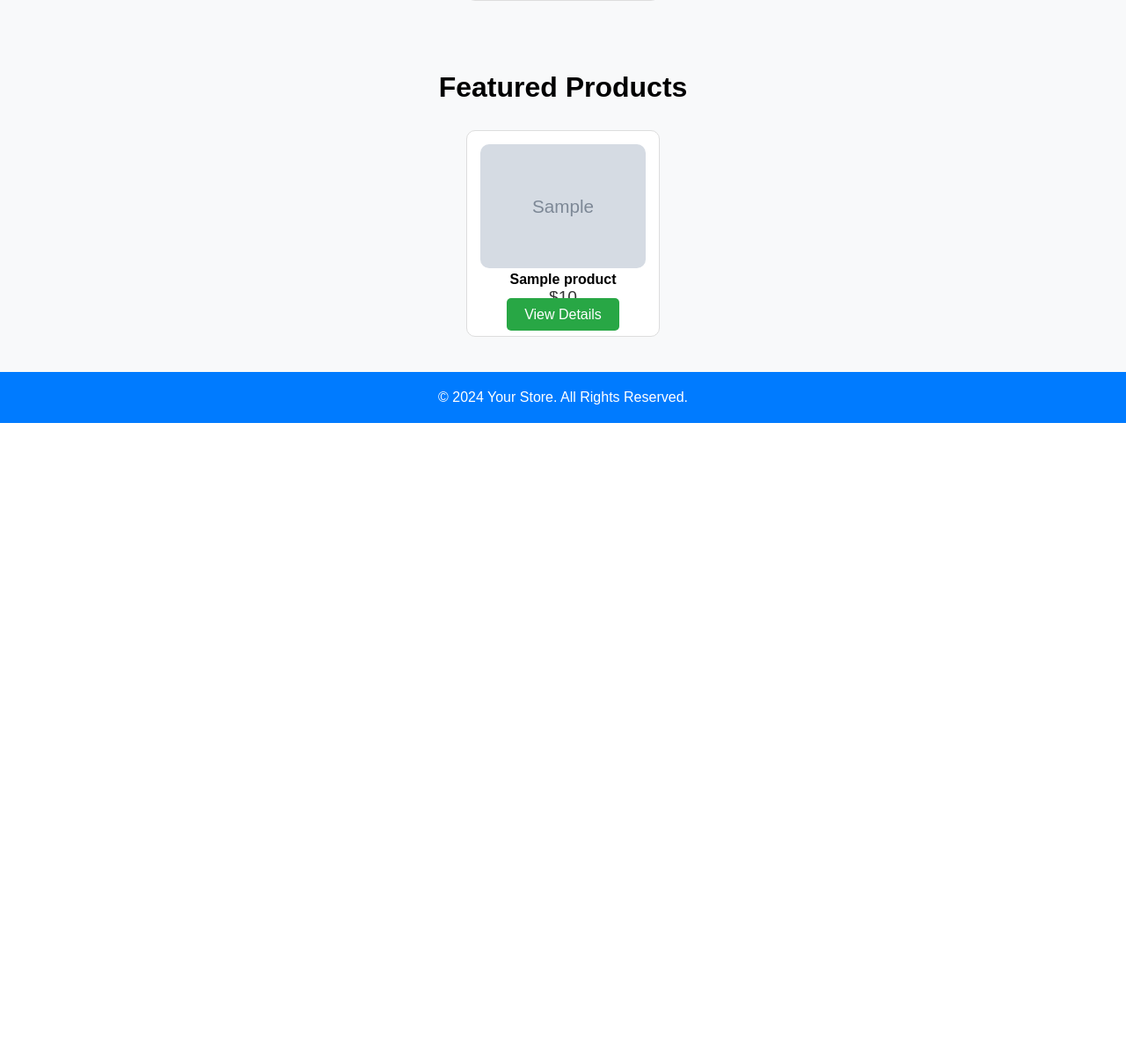
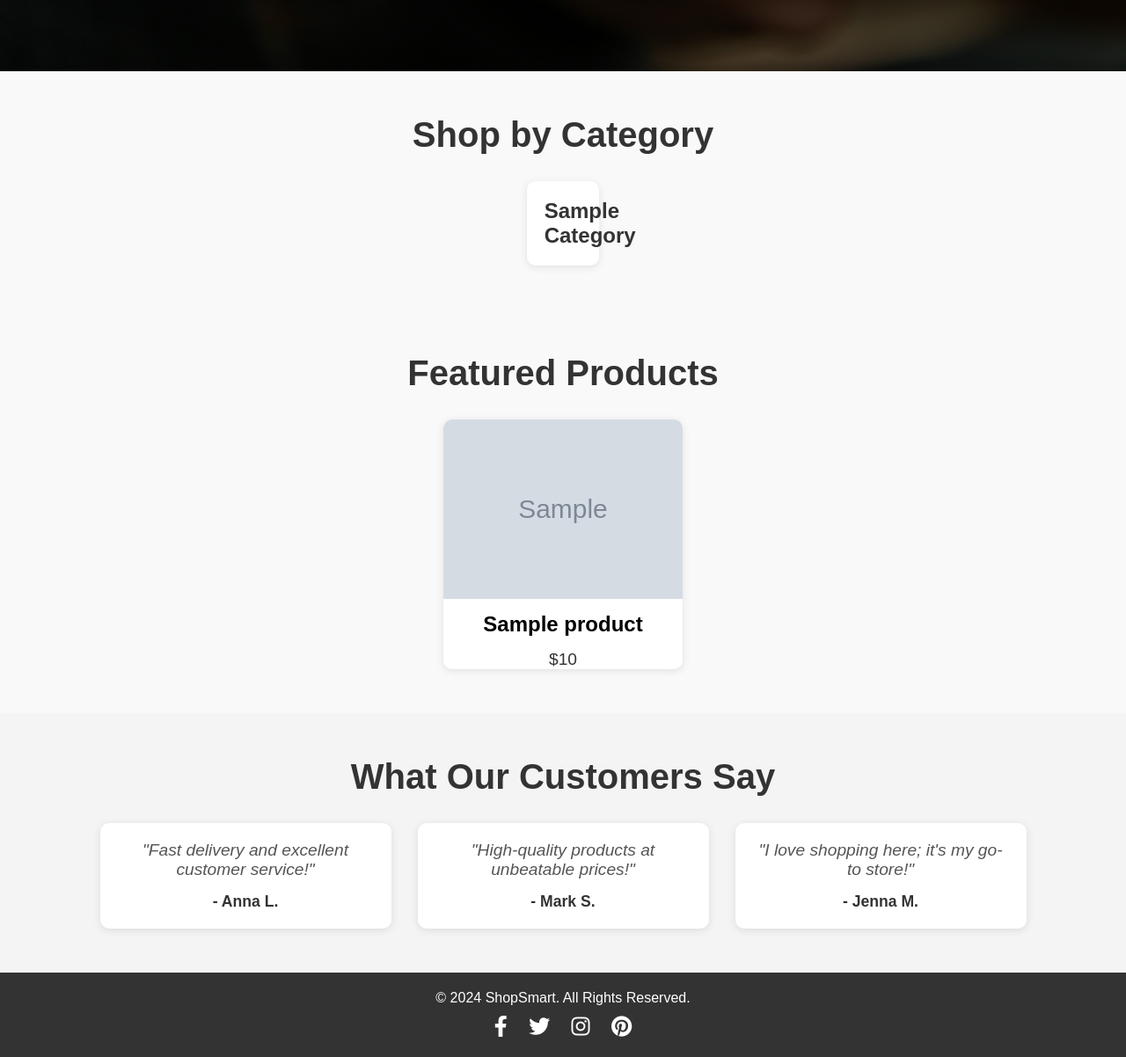
Before and after one commit to santoshvandari/E-Commerce, a Django app: page /store in a window 1280 px wide. Shown: the part 804-2006 px from the top of the page at 88% size. Before the commit the page ends 1285 px from the top, so only its background shows below. Run offline with Django 5.2, Linux system fonts and the light colour scheme; tables that the repository leaves empty hold one stand-in row (values such as "Sample post"); grey boxes marked "Sample" are stand-in pictures.

```diff
--- a/Templates/index.html
+++ b/Templates/index.html
@@ -1,21 +1,21 @@
-{% load static %}
 <!DOCTYPE html>
 <html lang="en">
 <head>
     <meta charset="UTF-8">
     <meta name="viewport" content="width=device-width, initial-scale=1.0">
-    <title>Welcome to Your Store</title>
+    <title>ShopSmart - Your Modern E-Commerce Store</title>
+    {% load static %}
     <link rel="stylesheet" href="{% static 'css/style.css' %}">
     <link rel="stylesheet" href="https://cdnjs.cloudflare.com/ajax/libs/font-awesome/6.0.0-beta3/css/all.min.css">
 </head>
 <body>
     <header>
-        <div class="container">
-            <h1>Your Store</h1>
+        <div class="nav-container">
+            <h1 class="logo">ShopSmart</h1>
             <nav>
                 <ul>
                     <li><a href="{% url 'homepage' %}">Home</a></li>
-                    <li><a href="{% url 'store' %}">Store</a></li>
+                    <li><a href="{% url 'store' %}">Shop</a></li>
                     <li><a href="{% url 'cart' %}">Cart</a></li>
                     <li><a href="{% url 'login' %}">Login</a></li>
                     <li><a href="{% url 'signup' %}">Sign Up</a></li>
@@ -25,27 +25,30 @@
     </header>
 
     <main>
-        <section class="hero">
-            <div class="hero-content">
-                <h2>Welcome to Your One-Stop Shop!</h2>
-                <p>Discover amazing products tailored just for you.</p>
-                <a href="{% url 'store' %}" class="btn">Shop Now</a>
+        <section class="hero" style="background-image: url('{% static 'img/hero-background.jpg' %}');">
+            <div class="hero-overlay">
+                <div class="hero-content">
+                    <h1>Discover the Best Products</h1>
+                    <p>Shop now for exclusive deals and new arrivals!</p>
+                    <a href="{% url 'store' %}" class="btn btn-primary">Shop Now</a>
+                </div>
             </div>
         </section>
 
         <section class="categories">
-            <div class="container">
+            <div class="category-container">
                 <h3>Shop by Category</h3>
                 <div class="category-grid">
                     {% for category in categories %}
                     <div class="category">
-                        <a href="?category={{ category.id }}">
-                            <div class="category-image">
-                                <img src="{% static 'images/category-placeholder.jpg' %}" alt="{{ category.name }}">
+                        <a href="?category={{ category.id }}" class="category-link">
+                            <div class="category-card">
+                                <h4 class="category-name">{{ category.name | title }}</h4>
                             </div>
-                            <h4>{{ category.name }}</h4>
                         </a>
                     </div>
+                    {% empty %}
+                    <p>No categories available.</p>
                     {% endfor %}
                 </div>
             </div>
@@ -59,23 +62,53 @@
                     <div class="product">
                         <div class="product-image">
                             <img src="{{ product.image.url }}" alt="{{ product.name }}">
+                            <div class="overlay">
+                                <a href="{% url 'store' %}?product_id={{ product.id }}" class="btn">View Details</a>
+                            </div>
                         </div>
-                        <h4>{{ product.name }}</h4>
+                        <h4 class="product-name">{{ product.name }}</h4>
                         <p class="price">${{ product.price }}</p>
-                        <a href="{% url 'store' %}?product_id={{ product.id }}" class="btn">View Details</a>
                     </div>
+                    {% empty %}
+                    <p>No featured products available.</p>
                     {% endfor %}
                 </div>
             </div>
         </section>
+
+        <section class="testimonials">
+            <div class="container">
+                <h3>What Our Customers Say</h3>
+                <div class="testimonial-grid">
+                    <div class="testimonial">
+                        <p>"Fast delivery and excellent customer service!"</p>
+                        <h5>- Anna L.</h5>
+                    </div>
+                    <div class="testimonial">
+                        <p>"High-quality products at unbeatable prices!"</p>
+                        <h5>- Mark S.</h5>
+                    </div>
+                    <div class="testimonial">
+                        <p>"I love shopping here; it's my go-to store!"</p>
+                        <h5>- Jenna M.</h5>
+                    </div>
+                </div>
+            </div>
+        </section>
+
     </main>
 
     <footer>
         <div class="container">
-            <p>&copy; 2024 Your Store. All Rights Reserved.</p>
+            <p>&copy; 2024 ShopSmart. All Rights Reserved.</p>
+            <div class="social-media">
+                <a href="#" aria-label="Facebook"><i class="fab fa-facebook-f"></i></a>
+                <a href="#" aria-label="Twitter"><i class="fab fa-twitter"></i></a>
+                <a href="#" aria-label="Instagram"><i class="fab fa-instagram"></i></a>
+                <a href="#" aria-label="Pinterest"><i class="fab fa-pinterest"></i></a>
+            </div>
         </div>
     </footer>
 
-    <script src="{% static 'js/script.js' %}"></script>
 </body>
 </html>
--- a/static/css/style.css
+++ b/static/css/style.css
@@ -6,24 +6,31 @@
 
 body {
     font-family: 'Arial', sans-serif;
-    background-color: #f8f9fa;
+    background-color: #f9f9f9;
 }
 
-.container {
-    width: 80%;
+/* NAVBAR sSTART FROM HERE  */
+.nav-container {
+    width: 90%;
+    max-width: 1200px;
     margin: auto;
+    display: flex;
+    align-items: center;
+    justify-content: space-between;
 }
 
 header {
-    background: #007bff;
+    background: #333;
     color: white;
     padding: 15px 0;
     text-align: center;
+    position: relative;
 }
 
-header h1 {
+.logo {
+    font-size: 2.5rem;
+    font-weight: bold;
     margin-bottom: 10px;
-    font-size: 2.5rem;
 }
 
 nav ul {
@@ -32,7 +39,7 @@ nav ul {
 
 nav ul li {
     display: inline;
-    margin: 0 20px;
+    margin: 0 15px;
 }
 
 nav ul li a {
@@ -40,92 +47,307 @@ nav ul li a {
     text-decoration: none;
     font-weight: bold;
 }
+/* NavBar Secton End Here */
 
+/* Hero Section Start Here */
 .hero {
-    background: url("{% static 'images/hero-background.jpg' %}") no-repeat center center/cover;
-    height: 400px;
-    color: white;
+    position: relative;
+    height: 100vh;
+    background-size: cover;
+    background-position: center;
+    color: #fff;
     display: flex;
     align-items: center;
     justify-content: center;
     text-align: center;
 }
 
-.hero-content {
+.hero-overlay {
+    position: absolute;
+    top: 0;
+    left: 0;
+    right: 0;
+    bottom: 0;
     background: rgba(0, 0, 0, 0.5);
-    padding: 20px;
-    border-radius: 10px;
+    display: flex;
+    align-items: center;
+    justify-content: center;
 }
 
-.hero h2 {
-    font-size: 2.5rem;
-    margin-bottom: 10px;
+.hero-content {
+    z-index: 1;
+}
+
+.hero h1 {
+    font-size: 3.5rem;
+    margin-bottom: 20px;
 }
 
 .hero p {
-    font-size: 1.2rem;
-    margin-bottom: 20px;
+    font-size: 1.5rem;
+    margin-bottom: 30px;
 }
 
 .btn {
-    background: #28a745;
-    color: white;
     padding: 10px 20px;
+    font-size: 1.2rem;
+    color: #fff;
+    background-color: #ff5722;
+    border: none;
+    border-radius: 5px;
     text-decoration: none;
-    border-radius: 5px;
-    transition: background 0.3s;
+    transition: background-color 0.3s;
 }
 
 .btn:hover {
-    background: #218838;
+    background-color: #e64a19;
+}
+/* Hero Section End Here */
+
+
+/* Catetory Section STart here  */
+.categories {
+    padding: 50px 0;
+    background-color: #f9f9f9;
+    display: flex;
+    justify-content: center;
+    align-items: center;
 }
 
-.categories, .featured-products {
-    padding: 40px 0;
+.category-container {
+    max-width: 1200px;
+    padding: 0 15px;
 }
 
-h3 {
+.categories h3 {
     text-align: center;
+    font-size: 2.5rem;
     margin-bottom: 30px;
-    font-size: 2rem;
+    color: #333;
 }
 
-.category-grid, .product-grid {
+.category-grid {
+    display: flex;
+    width: 100%;
+    flex-wrap: wrap;
+    justify-content: center;
+    gap: 20px;
+}
+
+.category {
+    flex: 1 1 calc(30% - 20px);
+    max-width: calc(30% - 20px);
+}
+
+.category-link {
+    text-decoration: none;
+    color: #333;
+}
+
+.category-card {
+    background-color: #fff;
+    border-radius: 10px;
+    padding: 20px;
+    text-align: center;
+    box-shadow: 0 2px 10px rgba(0, 0, 0, 0.1);
+    transition: transform 0.3s, box-shadow 0.3s;
+}
+
+.category-card:hover {
+    transform: scale(1.05);
+    box-shadow: 0 4px 20px rgba(0, 0, 0, 0.2);
+}
+
+.category-name {
+    font-size: 1.5rem;
+    font-weight: bold;
+}
+/* Category Section Ends Here  */
+
+/* Feature Product Section Start Here */
+.featured-products {
+    padding: 50px 0;
+    background-color: #f9f9f9;
+}
+
+.container {
+    max-width: 1200px;
+    margin: 0 auto;
+    padding: 0 15px;
+}
+
+.featured-products h3 {
+    text-align: center;
+    font-size: 2.5rem;
+    margin-bottom: 30px;
+    color: #333;
+}
+
+.product-grid {
     display: flex;
     flex-wrap: wrap;
     gap: 20px;
     justify-content: center;
 }
 
-.category, .product {
-    background: white;
-    border: 1px solid #ddd;
+.product {
+    background-color: #fff;
     border-radius: 10px;
-    padding: 15px;
+    box-shadow: 0 2px 10px rgba(0, 0, 0, 0.1);
+    transition: transform 0.3s, box-shadow 0.3s;
+    overflow: hidden;
     text-align: center;
-    transition: transform 0.3s, box-shadow 0.3s;
-    width: 220px;
+    flex: 1 1 calc(25% - 20px);
+    max-width: calc(25% - 20px);
 }
 
-.category:hover, .product:hover {
-    transform: translateY(-5px);
-    box-shadow: 0 4px 15px rgba(0, 0, 0, 0.1);
+.product:hover {
+    transform: scale(1.05);
+    box-shadow: 0 4px 20px rgba(0, 0, 0, 0.2);
 }
 
-.product-image img, .category-image img {
+.product-image {
+    position: relative;
+}
+
+.product-image img {
     width: 100%;
     height: auto;
-    border-radius: 10px;
+    display: block;
+}
+
+.overlay {
+    position: absolute;
+    top: 0;
+    left: 0;
+    right: 0;
+    bottom: 0;
+    background-color: rgba(0, 0, 0, 0.6);
+    opacity: 0;
+    transition: opacity 0.3s;
+    display: flex;
+    justify-content: center;
+    align-items: center;
+}
+
+.product-image:hover .overlay {
+    opacity: 1;
+}
+
+.btn {
+    color: #fff;
+    background-color: #007bff;
+    padding: 10px 20px;
+    border: none;
+    border-radius: 5px;
+    text-decoration: none;
+    transition: background-color 0.3s;
+}
+
+.btn:hover {
+    background-color: #0056b3;
+}
+
+.product-name {
+    font-size: 1.5rem;
+    margin: 15px 0;
 }
 
 .price {
     font-size: 1.2rem;
     color: #333;
 }
+/* Feature Product Section End Here  */
+
+
+/* Testimonials Section Start Here */
+.testimonials {
+    padding: 50px 0;
+    background-color: #f4f4f4;
+}
+
+.container {
+    max-width: 1200px;
+    margin: 0 auto;
+    padding: 0 15px;
+}
+
+.testimonials h3 {
+    text-align: center;
+    font-size: 2.5rem;
+    margin-bottom: 30px;
+    color: #333;
+}
+
+.testimonial-grid {
+    display: flex;
+    flex-wrap: wrap;
+    gap: 30px;
+    justify-content: center;
+}
+
+.testimonial {
+    background-color: #fff;
+    border-radius: 10px;
+    box-shadow: 0 2px 10px rgba(0, 0, 0, 0.1);
+    padding: 20px;
+    flex: 1 1 calc(30% - 20px);
+    max-width: calc(30% - 20px);
+    text-align: center;
+    transition: transform 0.3s;
+}
+
+.testimonial:hover {
+    transform: scale(1.05);
+}
+
+.testimonial p {
+    font-style: italic;
+    font-size: 1.2rem;
+    color: #555;
+}
+
+.testimonial h5 {
+    margin-top: 15px;
+    font-size: 1.1rem;
+    color: #333;
+}
+
+/* Testimonials Section End Here   */
+
+/* Footer Section Start Here */
 
 footer {
-    background: #007bff;
-    color: white;
-    text-align: center;
+    background-color: #333;
+    color: #fff;
     padding: 20px 0;
 }
+
+.container {
+    max-width: 1200px;
+    margin: 0 auto;
+    padding: 0 15px;
+    text-align: center;
+}
+
+footer p {
+    margin: 0;
+    font-size: 1rem;
+}
+
+.social-media {
+    margin-top: 10px;
+}
+
+.social-media a {
+    color: #fff;
+    margin: 0 10px;
+    font-size: 1.5rem;
+    transition: color 0.3s;
+}
+
+.social-media a:hover {
+    color: #f39c12; /* Change this color to match your theme */
+}
+
+/* Footer Section End Here */
--- a/store/views.py
+++ b/store/views.py
@@ -38,7 +38,7 @@ def signup(request):
         if not error_message:
             customer.password = make_password(customer.password)
             customer.register()
-            return redirect('homepage')
+            return redirect('login')
         else:
             data = {
                 'error': error_message,
```
Also changed, not shown: media/products/714mr6GxecL._SL1200_ copy.jpg (deleted), static/img/category-placeholder.jpg (added), static/img/hero-background.jpg (added).
